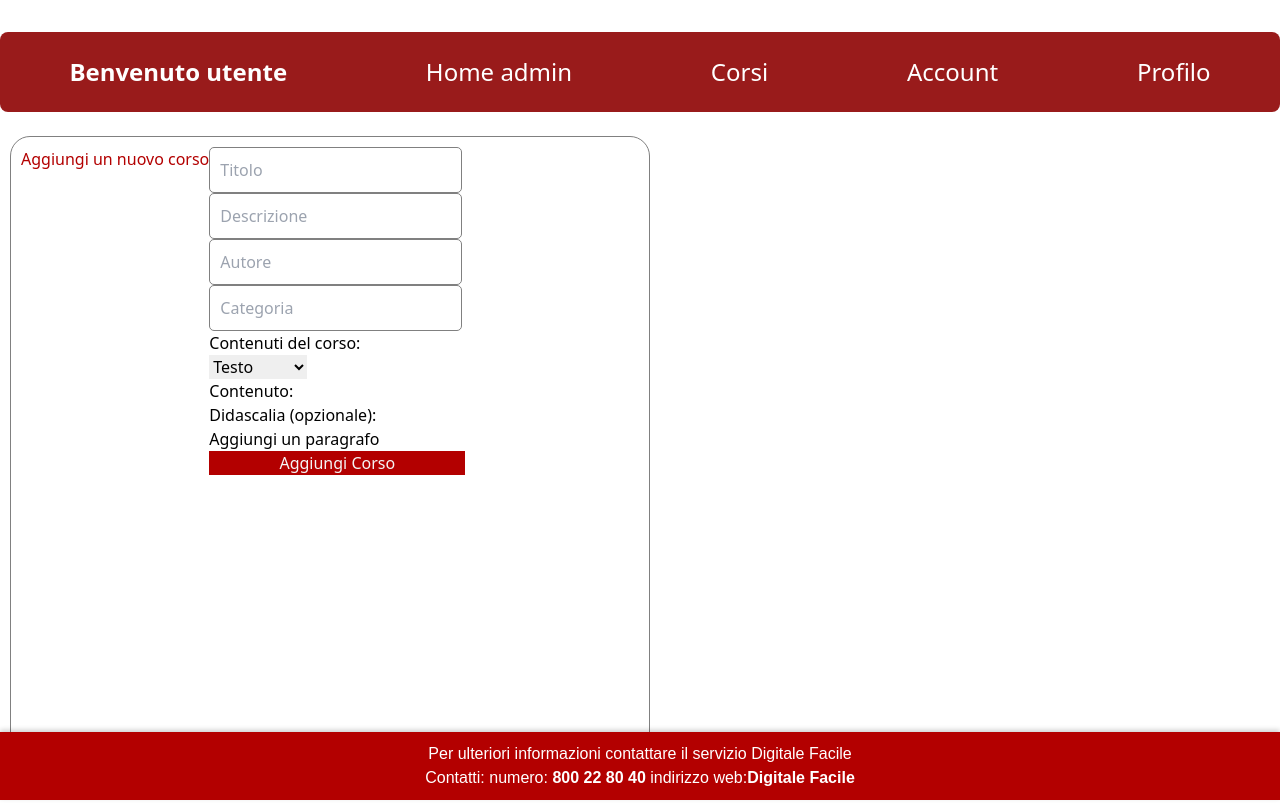
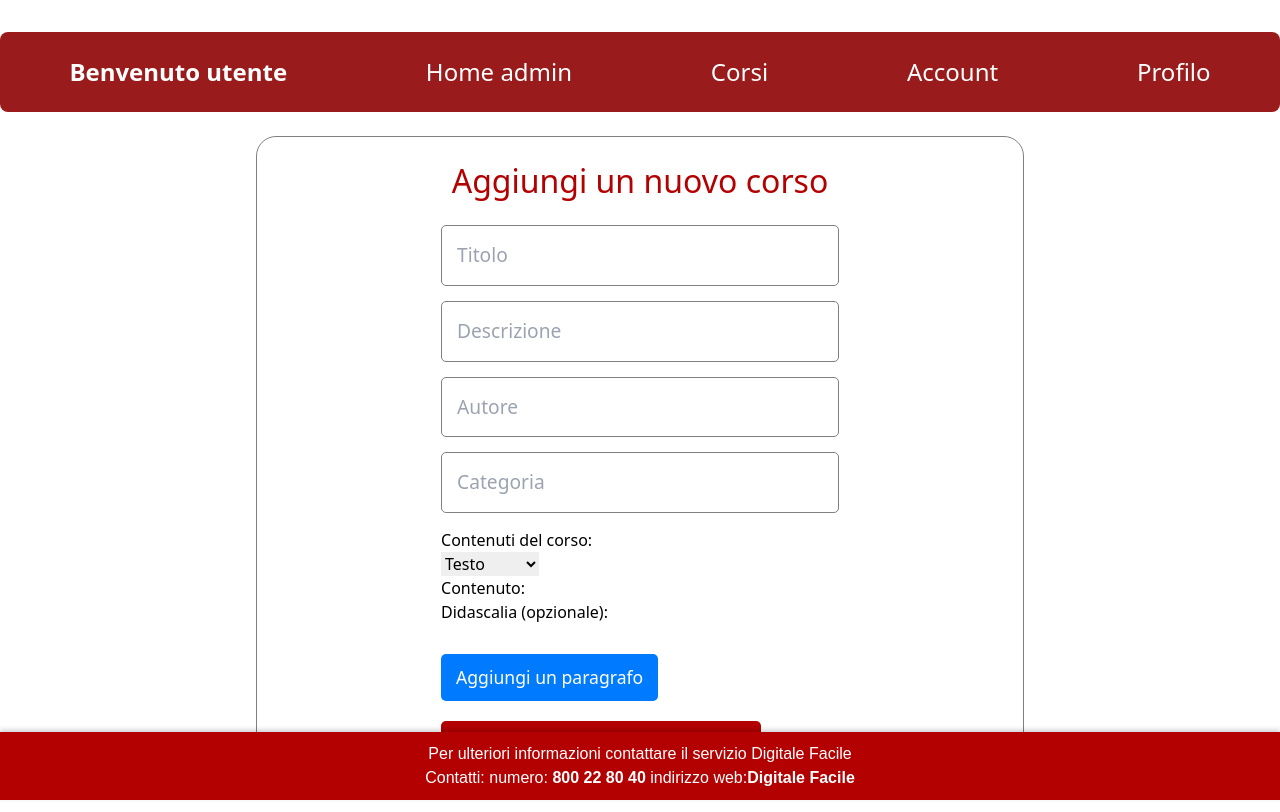
Before and after one commit to RoccoIntini/ingegneria_del_software, a Next.js app in the folder smarttn/: page /admin/add-course in a window 1280 px wide. Built offline with nearby package versions, Linux system fonts and the light colour scheme; no server answers.

Commit message:
Update add-course.css

```diff
--- a/smarttn/app/add-course.css
+++ b/smarttn/app/add-course.css
@@ -1,30 +1,66 @@
 .title {
   display: flex;
   justify-content: center;
+  text-align: center;
+  font-size: 2rem; /* Aumento grandezza titolo */
   color: #b30000;
+  margin-bottom: 20px; /* Spaziatura sotto il titolo */
 }
 
 .insert-form {
   min-height: 80vh;
-  width: 50vw;
+  width: 60vw; /* Aumento larghezza */
   border: 1px solid gray;
   border-radius: 20px;
   display: flex;
-  justify-content: flex-start;
-  padding: 10px;
-  margin: 10px;
+  flex-direction: column; /* Disposizione verticale */
+  align-items: center; /* Centratura orizzontale */
+  padding: 20px;
+  margin: 20px auto; /* Centratura su pagina */
 }
 
 .input-field {
   color: black;
   border: 1px solid gray;
   border-radius: 5px;
-  padding: 10px;
+  padding: 15px; /* Aumento padding */
+  font-size: 1.2rem; /* Aumento testo */
+  margin-bottom: 15px; /* Spaziatura verticale tra i campi */
+  width: 100%; /* Allineamento con il form */
+  box-sizing: border-box;
 }
 
-.submit-button{
+.submit-button {
   color: whitesmoke;
   background-color: #b30000;
-  width: 20vw;
-  heigth: 10vh;
+  width: 25vw; /* Aumento larghezza bottone */
+  height: 50px; /* Aumento altezza bottone */
+  font-size: 1.2rem; /* Aumento dimensione testo bottone */
+  border: none;
+  border-radius: 5px;
+  cursor: pointer;
+  margin-top: 20px;
 }
+
+.submit-button:hover {
+  background-color: #900000; /* Cambia colore al passaggio del mouse */
+}
+
+.add-paragraph-button {
+  color: white;
+  background-color: #007bff;
+  padding: 10px 15px; /* Aumento padding bottone */
+  font-size: 1.1rem; /* Aumento dimensione testo */
+  border: none;
+  border-radius: 5px;
+  cursor: pointer;
+  margin-top: 10px;
+}
+
+.add-paragraph-button:hover {
+  background-color: #0056b3; /* Cambia colore al passaggio del mouse */
+}
+
+.content-block {
+  margin-bottom: 20px; /* Spaziatura tra blocchi */
+}
```
